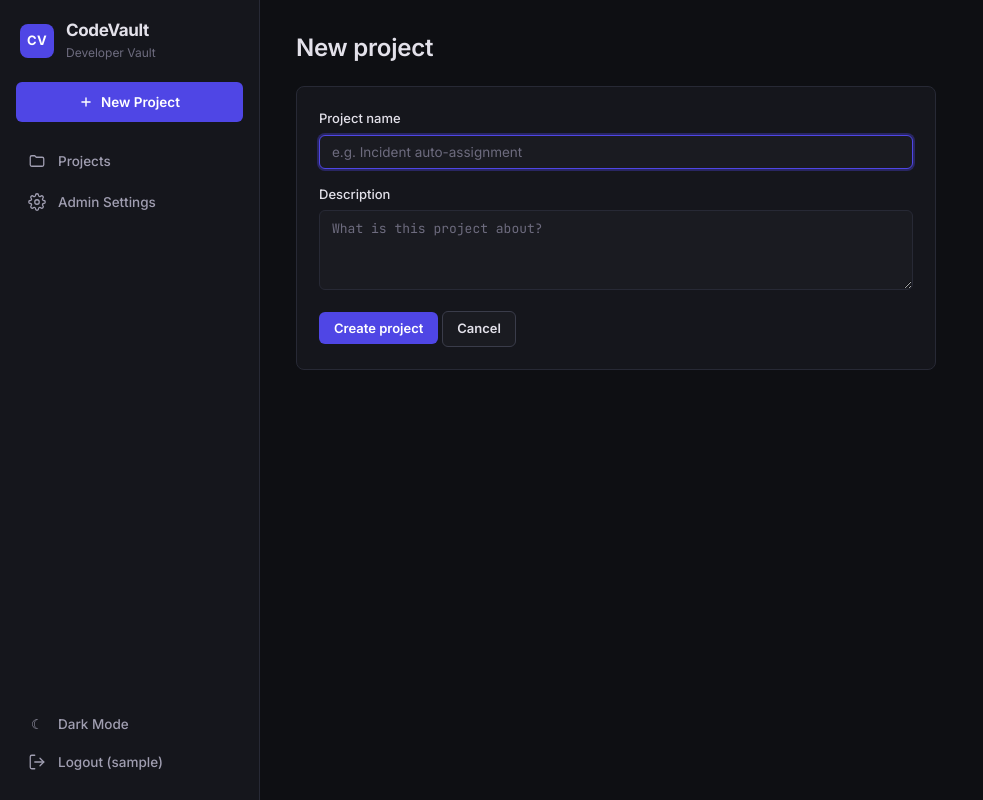
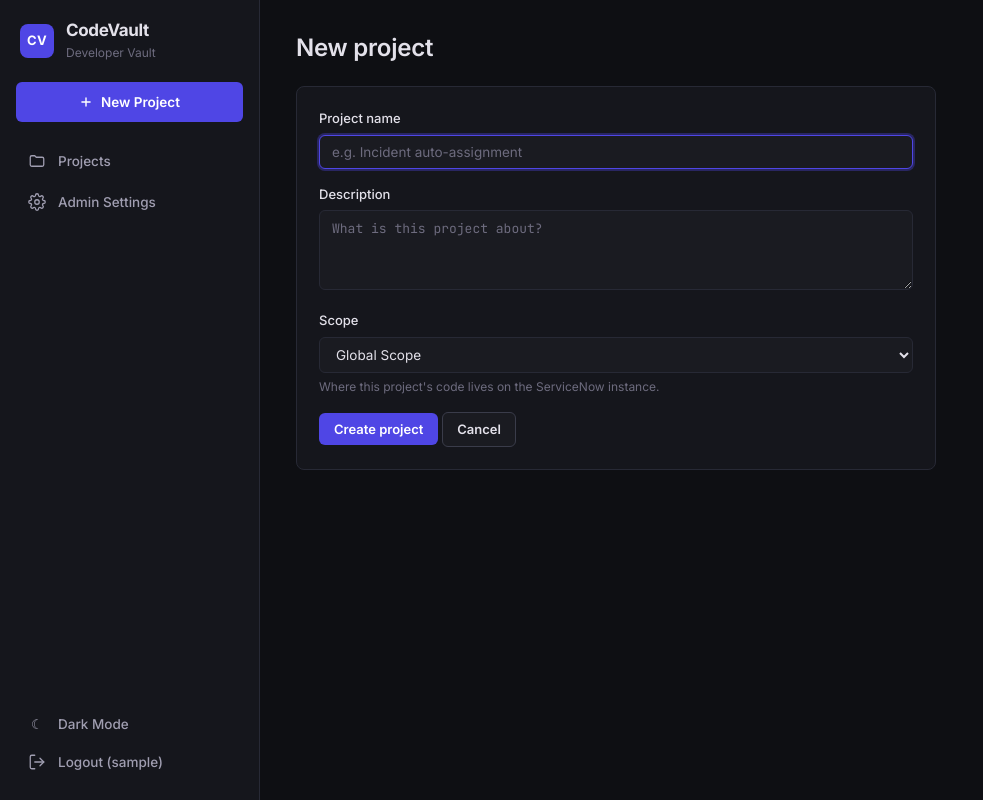
Before and after one commit to lamquocminhhuy1/sn-sdk-claude-demo, a Django app: page /projects/new/ in a window 1280 px wide. Shown: the whole page, without its empty margins (0-983 px from the left). Run offline with Django 5.2, Linux system fonts and the light colour scheme; the visitor is signed in with stand-in values (Sample User, id 1).

Commit message:
Add Global/Scoped App scope tracking to Project
Projects now record whether their code lives in Global Scope or a
Scoped App, with a validated scope_name (e.g. x_renin_ccr) required
and lowercased when Scoped App is selected. Surfaced as a chip on the
project list and detail pages, with a JS toggle showing/hiding the
scope name field on the form.

Co-Authored-By: Claude Sonnet 5 <noreply@anthropic.com>
Claude-Session: https://claude.ai/code/session_014EA9kXe64hkmMveigswbJp

```diff
--- a/codevault/static/css/style.css
+++ b/codevault/static/css/style.css
@@ -309,6 +309,8 @@ html[data-theme="light"] .badge.widget { color: #3b5bbf; border-color: #7f9ae8;
   background: var(--surface-2); border: 1px solid var(--border);
   border-radius: var(--r-badge); padding: 1px 8px; color: var(--muted); white-space: nowrap;
 }
+.chip.scope-chip.scoped { color: #c3a5ff; border-color: #7c5bd4; background: rgba(124, 91, 212, 0.1); }
+html[data-theme="light"] .chip.scope-chip.scoped { color: #6d3bbf; border-color: #a97ee8; background: rgba(124, 91, 212, 0.08); }
 .tree-card code, .flat-list code, .detail-meta code, .file-row code, .repo-row code {
   font-family: var(--mono); font-size: 11.5px;
   background: var(--surface-2); border: 1px solid var(--border);
--- a/codevault/static/js/app.js
+++ b/codevault/static/js/app.js
@@ -508,6 +508,19 @@
     apply();
   }
 
+  function initProjectScopeToggle() {
+    var select = document.getElementById("id_scope_type");
+    var field = document.getElementById("scope-name-field");
+    if (!select || !field) {
+      return;
+    }
+    function apply() {
+      show(field, select.value === "scoped_app");
+    }
+    select.addEventListener("change", apply);
+    apply();
+  }
+
   /* ---- Dependency-tree collapse/expand --------------------------------- */
 
   function setNodeCollapsed(li, collapsed) {
@@ -597,6 +610,7 @@
     initDropzone();
     initKindSwitch();
     initIdentifierToggle();
+    initProjectScopeToggle();
     initThemeToggle();
     initDepsTree();
     initDepsFilter();
--- a/codevault/templates/vault/project_detail.html
+++ b/codevault/templates/vault/project_detail.html
@@ -9,6 +9,11 @@
     <div style="display:flex;align-items:center;gap:10px;margin-bottom:8px">
       <span class="label-caps" style="background:var(--surface-3);padding:3px 8px;border-radius:var(--r-badge)">Project</span>
       <span class="chip">{{ project.slug }}</span>
+      {% if project.is_scoped_app %}
+        <span class="chip scope-chip scoped" title="Scoped App">{{ project.scope_name }}</span>
+      {% else %}
+        <span class="chip scope-chip" title="Global Scope">Global</span>
+      {% endif %}
     </div>
     <h1>{{ project.name }}</h1>
     {% if project.description %}<p class="page-sub">{{ project.description }}</p>{% endif %}
--- a/codevault/templates/vault/project_form.html
+++ b/codevault/templates/vault/project_form.html
@@ -24,6 +24,20 @@
       {{ form.description }}
     </p>
 
+    {{ form.scope_type.errors }}
+    <p>
+      <label for="id_scope_type">Scope</label>
+      {{ form.scope_type }}
+      <span class="helptext">Where this project's code lives on the ServiceNow instance.</span>
+    </p>
+
+    {{ form.scope_name.errors }}
+    <p id="scope-name-field">
+      <label for="id_scope_name">Scoped app name</label>
+      {{ form.scope_name }}
+      <span class="helptext">{{ form.scope_name.help_text }}</span>
+    </p>
+
     <button class="btn" type="submit">{% if is_edit %}Save{% else %}Create project{% endif %}</button>
     <a class="btn secondary" href="{% if is_edit %}{{ project.get_absolute_url }}{% else %}{% url 'project_list' %}{% endif %}">Cancel</a>
   </form>
--- a/codevault/templates/vault/project_list.html
+++ b/codevault/templates/vault/project_list.html
@@ -24,6 +24,11 @@
             <h3>
               <a href="{{ project.get_absolute_url }}">{{ project.name }}</a>
               <span class="chip">{{ project.slug }}</span>
+              {% if project.is_scoped_app %}
+                <span class="chip scope-chip scoped" title="Scoped App">{{ project.scope_name }}</span>
+              {% else %}
+                <span class="chip scope-chip" title="Global Scope">Global</span>
+              {% endif %}
             </h3>
             {% if project.description %}<p>{{ project.description }}</p>{% endif %}
           </div>
--- a/codevault/vault/admin.py
+++ b/codevault/vault/admin.py
@@ -5,8 +5,9 @@ from .models import Dependency, Item, Project
 
 @admin.register(Project)
 class ProjectAdmin(admin.ModelAdmin):
-    list_display = ("name", "slug", "owner", "created_at")
-    search_fields = ("name", "description")
+    list_display = ("name", "slug", "scope_type", "scope_name", "owner", "created_at")
+    list_filter = ("scope_type",)
+    search_fields = ("name", "description", "scope_name")
     prepopulated_fields = {"slug": ("name",)}
 
 
--- a/codevault/vault/forms.py
+++ b/codevault/vault/forms.py
@@ -1,3 +1,5 @@
+import re
+
 from django import forms
 
 from .models import Item, Project
@@ -5,11 +7,13 @@ from .models import Item, Project
 ALLOWED_IMAGE_EXTENSIONS = (".png", ".jpg", ".jpeg", ".gif", ".webp", ".bmp")
 ALLOWED_XML_EXTENSIONS = (".xml", ".xsd", ".xsl", ".xslt", ".wsdl")
 
+SCOPE_NAME_RE = re.compile(r"^x_[a-z0-9]+_[a-z0-9_]+$")
+
 
 class ProjectForm(forms.ModelForm):
     class Meta:
         model = Project
-        fields = ["name", "description"]
+        fields = ["name", "description", "scope_type", "scope_name"]
         widgets = {
             "name": forms.TextInput(
                 attrs={"autofocus": "autofocus", "placeholder": "e.g. Incident auto-assignment"}
@@ -17,7 +21,30 @@ class ProjectForm(forms.ModelForm):
             "description": forms.Textarea(
                 attrs={"rows": 3, "placeholder": "What is this project about?"}
             ),
+            "scope_name": forms.TextInput(attrs={"placeholder": "e.g. x_renin_ccr"}),
         }
+
+    def clean(self):
+        cleaned = super().clean()
+        scope_type = cleaned.get("scope_type")
+        scope_name = (cleaned.get("scope_name") or "").strip().lower()
+
+        if scope_type == Project.ScopeType.SCOPED_APP:
+            if not scope_name:
+                raise forms.ValidationError(
+                    "Enter the scoped app name (e.g. x_renin_ccr) for a Scoped App project."
+                )
+            if not SCOPE_NAME_RE.match(scope_name):
+                raise forms.ValidationError(
+                    "Scope name should look like x_<vendor>_<app>, e.g. x_renin_ccr "
+                    "(lowercase letters, digits, and underscores only)."
+                )
+            cleaned["scope_name"] = scope_name
+        else:
+            # Global scope has no app namespace - drop anything typed before switching.
+            cleaned["scope_name"] = ""
+
+        return cleaned
 
 
 class ItemForm(forms.ModelForm):
--- a/codevault/vault/models.py
+++ b/codevault/vault/models.py
@@ -10,12 +10,24 @@ from django.utils.text import slugify
 class Project(models.Model):
     """A GitHub-repo-like container: one folder per project."""
 
+    class ScopeType(models.TextChoices):
+        GLOBAL = "global", "Global Scope"
+        SCOPED_APP = "scoped_app", "Scoped App"
+
     owner = models.ForeignKey(
         settings.AUTH_USER_MODEL, on_delete=models.CASCADE, related_name="projects"
     )
     name = models.CharField(max_length=100)
     slug = models.SlugField(max_length=120, blank=True)
     description = models.TextField(blank=True)
+    scope_type = models.CharField(
+        max_length=20, choices=ScopeType.choices, default=ScopeType.GLOBAL,
+        help_text="Where this project's ServiceNow code lives on the instance.",
+    )
+    scope_name = models.CharField(
+        max_length=100, blank=True,
+        help_text="Scoped app identifier, e.g. x_renin_ccr. Required when Scope is Scoped App.",
+    )
     created_at = models.DateTimeField(auto_now_add=True)
     updated_at = models.DateTimeField(auto_now=True)
 
@@ -45,6 +57,10 @@ class Project(models.Model):
 
     def get_absolute_url(self):
         return reverse("project_detail", args=[self.slug])
+
+    @property
+    def is_scoped_app(self):
+        return self.scope_type == self.ScopeType.SCOPED_APP
 
 
 def upload_path(instance, filename):
```
Also changed, not shown: codevault/vault/tests.py (+47 -1 lines), codevault/vault/migrations/0009_project_scope.py (added).
